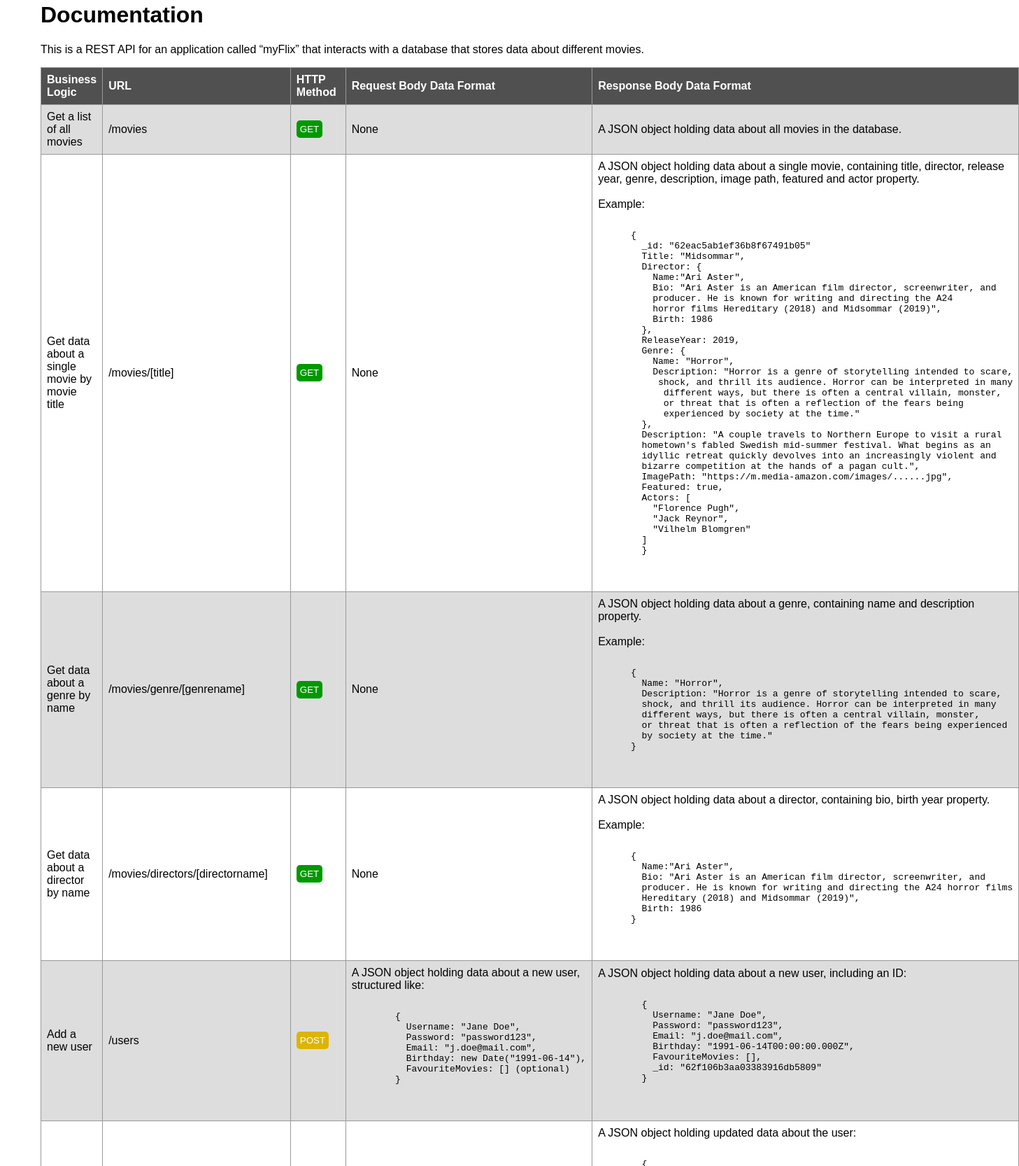
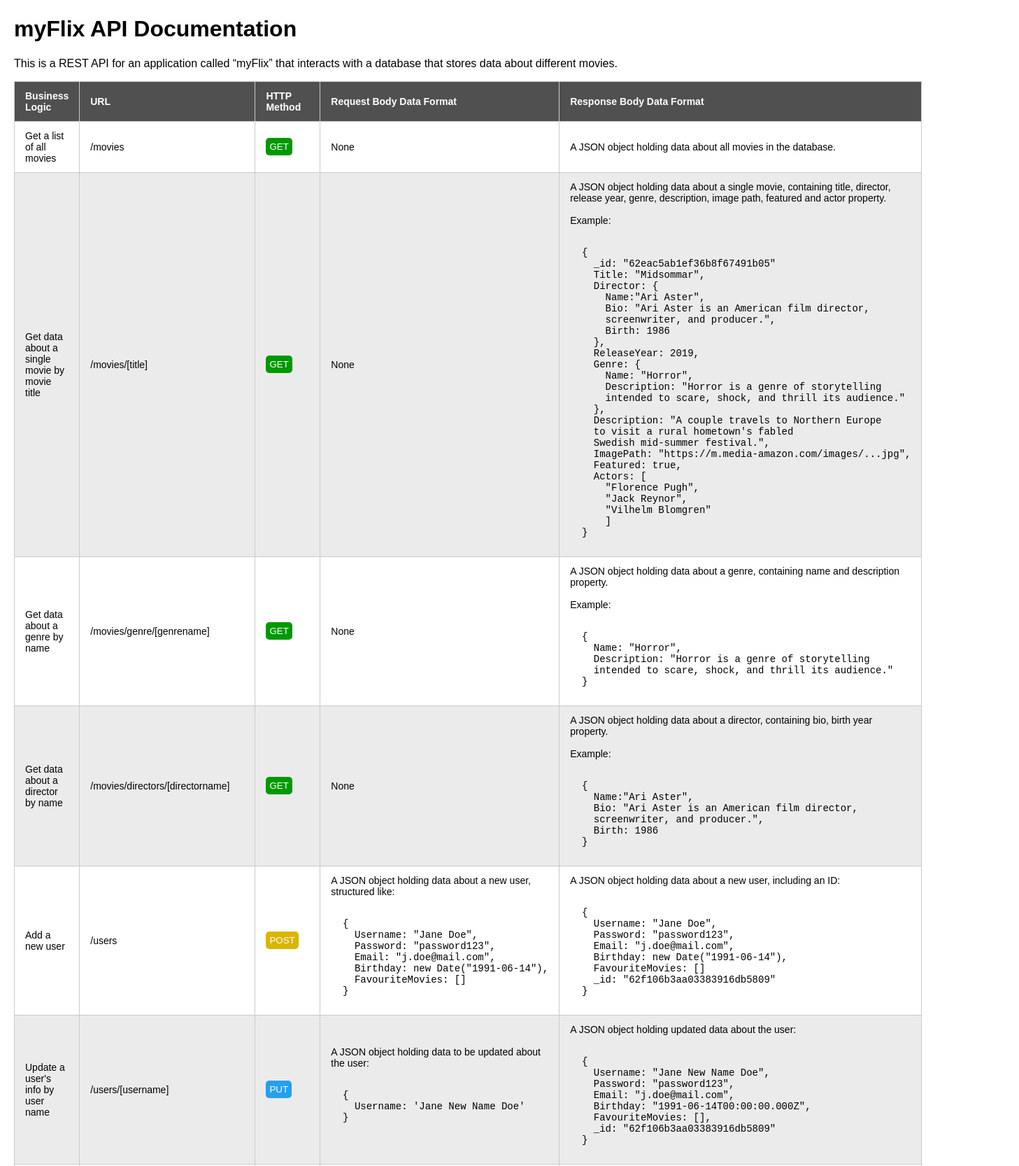
Before and after one commit to netti-w/myFlix, a website: page public/documentation.html in a window 1280 px wide. Shown: the part 18-1684 px from the top of the page at 70% size, 1457 px wide, since content can reach past the window. Drawn offline with Linux system fonts and the light colour scheme.

Commit message:
Adjust design to display responsive table

```diff
--- a/public/css/styles.css
+++ b/public/css/styles.css
@@ -1,35 +1,32 @@
-* {
-  box-sizing: border-box;
+body{
+	margin:0;
+	padding:20px;
+	font-family: sans-serif;
 }
 
-body {
-  padding-left: 50px;
-  padding-right: 50px;
-  font-family: arial, sans-serif;
+*{
+	box-sizing: border-box;
 }
 
-table {
-  font-family: arial, sans-serif;
-  border-collapse: collapse;
-  width: 100%;
+.table{
+	width: 100%;
+	border-collapse: collapse;
 }
 
-
-th {
-  border: 1px solid #999;
-  background-color: #505050;
-  color: #fff;
+.table td,.table th{
+  padding:12px 15px;
+  border:1px solid #cacaca;
   text-align: left;
-  padding: 8px;
-}
-td {
-  border: 1px solid #999;
-  text-align: left;
-  padding: 8px;
+  font-size:14px;
 }
 
-tr:nth-child(even) {
-  background-color: #dddddd;
+.table th{
+	background-color: #505050;
+	color:#ffffff;
+}
+
+.table tbody tr:nth-child(even){
+	background-color: #ebebeb;
 }
 
 .button-green {
@@ -75,3 +72,46 @@
   text-decoration: none;
   border-radius: 5px;
 }
+
+/*responsive*/
+
+@media(max-width: 700px){
+	.table thead{
+		display: none;
+	}
+
+	.table, .table tbody, .table tr, .table td{
+		display: block;
+		width: 100%;
+	}
+	.table tr{
+		margin-bottom:15px;
+	}
+	.table td{
+		text-align: right;
+		padding-left: 20%;
+    font-size:12px;
+		text-align: left;
+		position: relative;
+	}
+	.table td::before{
+		content: attr(data-label);
+		position: absolute;
+		left:0;
+		width: 30%;
+		padding-left:15px;
+		font-size:14px;
+		font-weight: bold;
+		text-align: left;
+	}
+}
+
+@media(max-width: 500px){
+  .table td{
+    font-size:10px;
+  }
+
+  .table td::before{
+    font-size:12px;
+  }
+}
--- a/public/documentation.html
+++ b/public/documentation.html
@@ -2,169 +2,149 @@
 <html>
 <head>
   <meta charset="utf-8">
-  <meta name="viewport" content="width=device-width, initial-scale=1">
+  <meta URL="viewport" content="width=device-width, initial-scale=1">
   <title>myFlix API Documentation</title>
   <link rel="stylesheet" type="text/css" href="css/styles.css">
 </head>
 <body>
-  <h1>Documentation</h1>
+  <h1>myFlix API Documentation</h1>
   <p>This is a REST API for an
     application called “myFlix” that interacts with a database that
     stores data about different movies.
   </p>
-  <table>
-  <tr>
+  <table class="table">
+    <thead>
       <th>Business Logic</th>
       <th>URL</th>
       <th>HTTP Method</th>
       <th>Request Body Data Format</th>
       <th>Response Body Data Format</th>
+    </thead>
+    <tbody>
+      <tr>
+        <td data-label="Action">Get a list of all movies</td>
+        <td data-label="URL">/movies</td>
+        <td data-label="Method"><button class="button-green">GET</button></td>
+        <td data-label="Req.Body">None</td>
+        <td data-label="Res.Body">
+          A JSON object holding data about all movies in the database.
+        </td>
       </tr>
       <tr>
-    <td>Get a list of all movies</td>
-    <td>/movies</td>
-    <td><button class="button-green">GET</button></td>
-    <td>None</td>
-    <td>A JSON object holding data about all movies in the database.</td>
-  </tr>
-  <tr>
-    <td>Get data about a single movie by movie title</td>
-    <td>/movies/[title]</td>
-    <td><button class="button-green">GET</button></td>
-    <td>None</td>
-    <td>A JSON object holding data about a single movie, containing title,
-      director, release year, genre, description, image path, featured and
-      actor property. <br><br>
+        <td data-label="Action">Get data about a single movie by movie title</td>
+        <td data-label="URL">/movies/[title]</td>
+        <td data-label="Method"><button class="button-green">GET</button></td>
+        <td data-label="Req.Body">None</td>
+        <td data-label="Res.Body">A JSON object holding data about a single
+          movie, containing title, director, release year, genre,
+          description, image path, featured and actor property. <br><br>
           Example:
-      <pre>
-      <code>
+          <pre><code>
   {
     _id: "62eac5ab1ef36b8f67491b05"
     Title: "Midsommar",
     Director: {
       Name:"Ari Aster",
-          Bio: "Ari Aster is an American film director, screenwriter, and
-          producer. He is known for writing and directing the A24
-          horror films Hereditary (2018) and Midsommar (2019)",
+      Bio: "Ari Aster is an American film director,
+      screenwriter, and producer.",
       Birth: 1986
     },
     ReleaseYear: 2019,
     Genre: {
       Name: "Horror",
-          Description: "Horror is a genre of storytelling intended to scare,
-           shock, and thrill its audience. Horror can be interpreted in many
-            different ways, but there is often a central villain, monster,
-            or threat that is often a reflection of the fears being
-            experienced by society at the time."
+      Description: "Horror is a genre of storytelling
+      intended to scare, shock, and thrill its audience."
     },
-        Description: "A couple travels to Northern Europe to visit a rural
-        hometown's fabled Swedish mid-summer festival. What begins as an
-        idyllic retreat quickly devolves into an increasingly violent and
-        bizarre competition at the hands of a pagan cult.",
-        ImagePath: "https://m.media-amazon.com/images/......jpg",
+    Description: "A couple travels to Northern Europe
+    to visit a rural hometown's fabled
+    Swedish mid-summer festival.",
+    ImagePath: "https://m.media-amazon.com/images/...jpg",
     Featured: true,
     Actors: [
       "Florence Pugh",
       "Jack Reynor",
       "Vilhelm Blomgren"
       ]
-        }
-        </code>
-      </pre>
+  }       </code></pre>
         </td>
       </tr>
       <tr>
-    <td>Get data about a genre by name</td>
-    <td>/movies/genre/[genrename]</td>
-    <td><button class="button-green">GET</button></td>
-    <td>None</td>
-    <td>A JSON object holding data about a genre, containing name and
+        <td data-label="Action">Get data about a genre by name</td>
+        <td data-label="URL">/movies/genre/[genrename]</td>
+        <td data-label="Method"><button class="button-green">GET</button></td>
+        <td data-label="Req.Body">None</td>
+        <td data-label="Res.Body">
+          A JSON object holding data about a genre, containing name and
             description property.<br><br>
             Example:
-    <pre>
-      <code>
+          <pre><code>
   {
     Name: "Horror",
-        Description: "Horror is a genre of storytelling intended to scare,
-        shock, and thrill its audience. Horror can be interpreted in many
-        different ways, but there is often a central villain, monster,
-        or threat that is often a reflection of the fears being experienced
-        by society at the time."
-      }
-      </code>
-    </pre>
+    Description: "Horror is a genre of storytelling
+    intended to scare, shock, and thrill its audience."
+  }         </code></pre>
         </td>
       </tr>
       <tr>
-    <td>Get data about a director by name</td>
-    <td>/movies/directors/[directorname]</td>
-    <td><button class="button-green">GET</button></td>
-    <td>None</td>
-    <td>A JSON object holding data about a director, containing bio, birth year
-      property. <br><br>
+        <td data-label="Action">Get data about a director by name</td>
+        <td data-label="URL">/movies/directors/[directorname]</td>
+        <td data-label="Method"><button class="button-green">GET</button></td>
+        <td data-label="Req.Body">None</td>
+        <td data-label="Res.Body">
+          A JSON object holding data about a director,
+            containing bio, birth year property. <br><br>
             Example:
-    <pre>
-      <code>
+          <pre><code>
   {
     Name:"Ari Aster",
-        Bio: "Ari Aster is an American film director, screenwriter, and
-        producer. He is known for writing and directing the A24 horror films
-        Hereditary (2018) and Midsommar (2019)",
+    Bio: "Ari Aster is an American film director,
+    screenwriter, and producer.",
     Birth: 1986
-      }
-    </code>
-  </pre>
+  }       </code></pre>
         </td>
       </tr>
       <tr>
-    <td>Add a new user</td>
-    <td>/users</td>
-    <td><button class="button-yellow">POST</button></td>
-    <td>
+        <td data-label="Action">Add a new user</td>
+        <td data-label="URL">/users</td>
+        <td data-label="Method"><button class="button-yellow">POST</button></td>
+        <td data-label="Req.Body">
           A JSON object holding data about a new user, structured like:
-      <pre>
-        <code>
+          <pre><code>
   {
     Username: "Jane Doe",
     Password: "password123",
     Email: "j.doe@mail.com",
     Birthday: new Date("1991-06-14"),
-          FavouriteMovies: [] (optional)
-        }
-        </code>
-      </pre>
+    FavouriteMovies: []
+  }       </code></pre>
         </td>
-    <td>A JSON object holding data about a new user, including an ID:
-      <pre>
-        <code>
+        <td data-label="Res.Body">
+          A JSON object holding data about a new user, including an ID:
+          <pre><code>
   {
     Username: "Jane Doe",
     Password: "password123",
     Email: "j.doe@mail.com",
-          Birthday: "1991-06-14T00:00:00.000Z",
-          FavouriteMovies: [],
+    Birthday: new Date("1991-06-14"),
+    FavouriteMovies: []
     _id: "62f106b3aa03383916db5809"
-        }
-      </code>
-    </pre>
+  }       </code></pre>
         </td>
       </tr>
       <tr>
-    <td>Update a user's info by user name</td>
-    <td>/users/[username]</td>
-    <td><button class="button-blue">PUT</button></td>
-    <td>
-    <pre>
-      <code>
+        <td data-label="Action">Update a user's info by user name</td>
+        <td data-label="URL">/users/[username]</td>
+        <td data-label="Method"><button class="button-blue">PUT</button></td>
+        <td data-label="Req.Body">
+          A JSON object holding data to be updated about the user:
+          <pre><code>
   {
     Username: 'Jane New Name Doe'
-      }
-      </code>
-    </pre>
+  }       </code></pre>
         </td>
-    <td>A JSON object holding updated data about the user:
-      <pre>
-        <code>
+        <td data-label="Res.Body">
+            A JSON object holding updated data about the user:
+            <pre><code>
   {
     Username: "Jane New Name Doe",
     Password: "password123",
@@ -172,20 +152,18 @@
     Birthday: "1991-06-14T00:00:00.000Z",
     FavouriteMovies: [],
     _id: "62f106b3aa03383916db5809"
-        }
-        </code>
-      </pre>
+  }        </code></pre>
         </td>
       </tr>
       <tr>
-  <td>Add a user's favourite movie by movie ID</td>
-  <td>/users/[username]/movies/[movieid]</td>
-  <td><button class="button-blue">PUT</button></td>
-  <td>None</td>
-  <td>A JSON object holding data about the user, including movie ID in a
+        <td data-label="Action">Add a user's favourite movie by movie ID</td>
+        <td data-label="URL">/users/[username]/movies/[movieid]</td>
+        <td data-label="Method"><button class="button-blue">PUT</button></td>
+        <td data-label="Req.Body">None</td>
+        <td data-label="Res.Body">
+          A JSON object holding data about the user, including movie ID in a
             "FavouriteMovies" array:
-    <pre>
-      <code>
+          <pre><code>
   {
     Username: "Jane New Name Doe",
     Password: "password123",
@@ -195,20 +173,18 @@
       "62eac5781ef36b8f67491b03"
     ],
     _id: "62f106b3aa03383916db5809"
-      }
-      </code>
-    </pre>
+  }       </code></pre>
         </td>
       </tr>
       <tr>
-  <td>Delete a user's favourite movie by title</td>
-  <td>/users/[username]/movies/[movieid]</td>
-  <td><button class="button-red">DELETE</button></td>
-  <td>None</td>
-  <td>A JSON object holding data about the user, excluding the movie ID
+        <td data-label="Action">Delete a user's favourite movie by title</td>
+        <td data-label="URL">/users/[username]/movies/[movieid]</td>
+        <td data-label="Method"><button class="button-red">DELETE</button></td>
+        <td data-label="Req.Body">None</td>
+        <td data-label="Res.Body">
+          A JSON object holding data about the user, excluding the movie ID
             that has been removed:
-    <pre>
-      <code>
+          <pre><code>
   {
     Username: "Jane New Name Doe",
     Password: "password123",
@@ -216,19 +192,20 @@
     Birthday: "1991-06-14T00:00:00.000Z",
     FavouriteMovies: [],
     _id: "62f106b3aa03383916db5809"
-      }
-      </code>
-    </pre>
+  }       </code></pre>
         </td>
       </tr>
       <tr>
-  <td>Delete a user by user name</td>
-  <td>/users/[username]</td>
-  <td><button class="button-red">DELETE</button></td>
-  <td>None</td>
-  <td>A text message indicating whether the user was
-    successfully removed.</td>
+        <td data-label="Action">Delete a user by user name</td>
+        <td data-label="URL">/users/[username]</td>
+        <td data-label="Method"><button class="button-red">DELETE</button></td>
+        <td data-label="Req.Body">None</td>
+        <td data-label="Res.Body">
+          A text message indicating whether the user was
+            successfully removed.
+        </td>
       </tr>
+    </tbody>
   </table>
 </body>
 </html>
```
Lines whose indentation alone changed are shown as unchanged.
